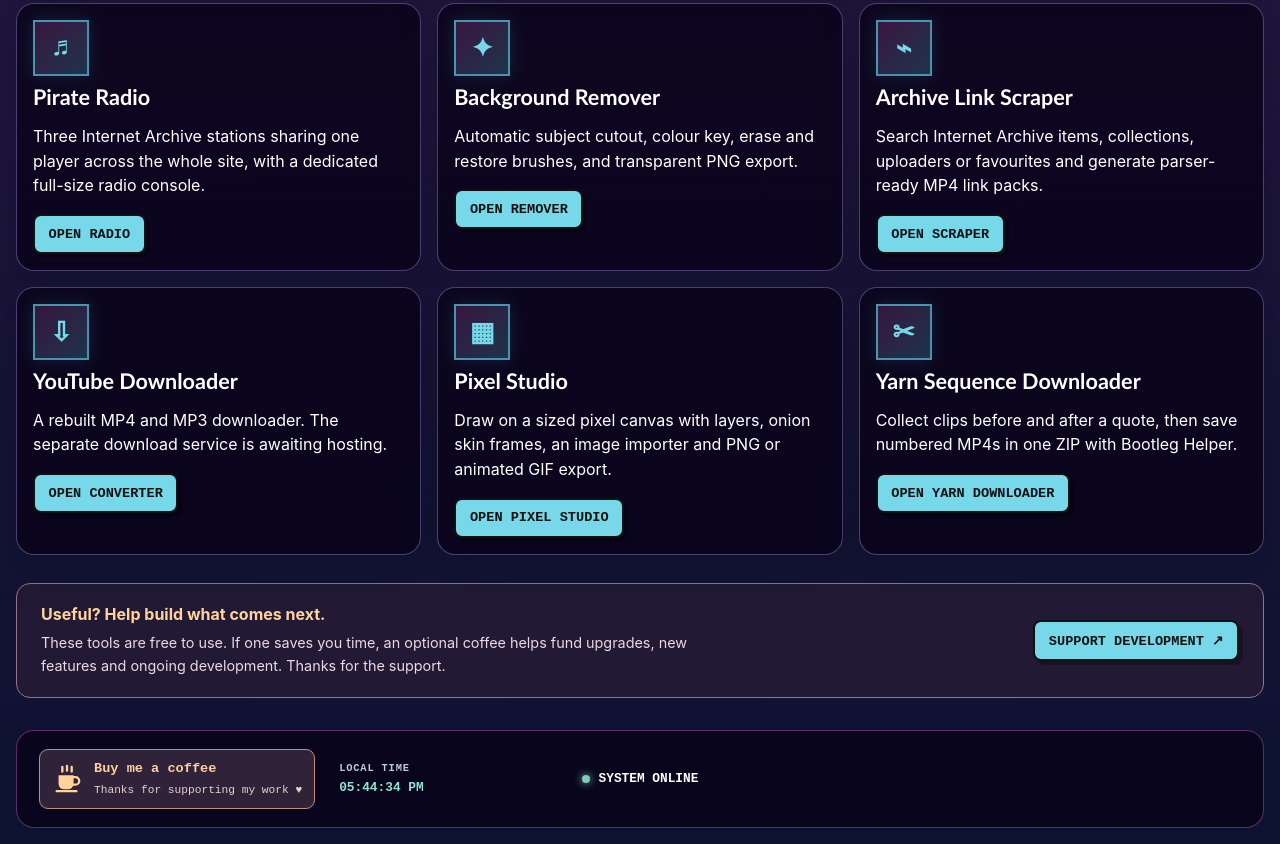
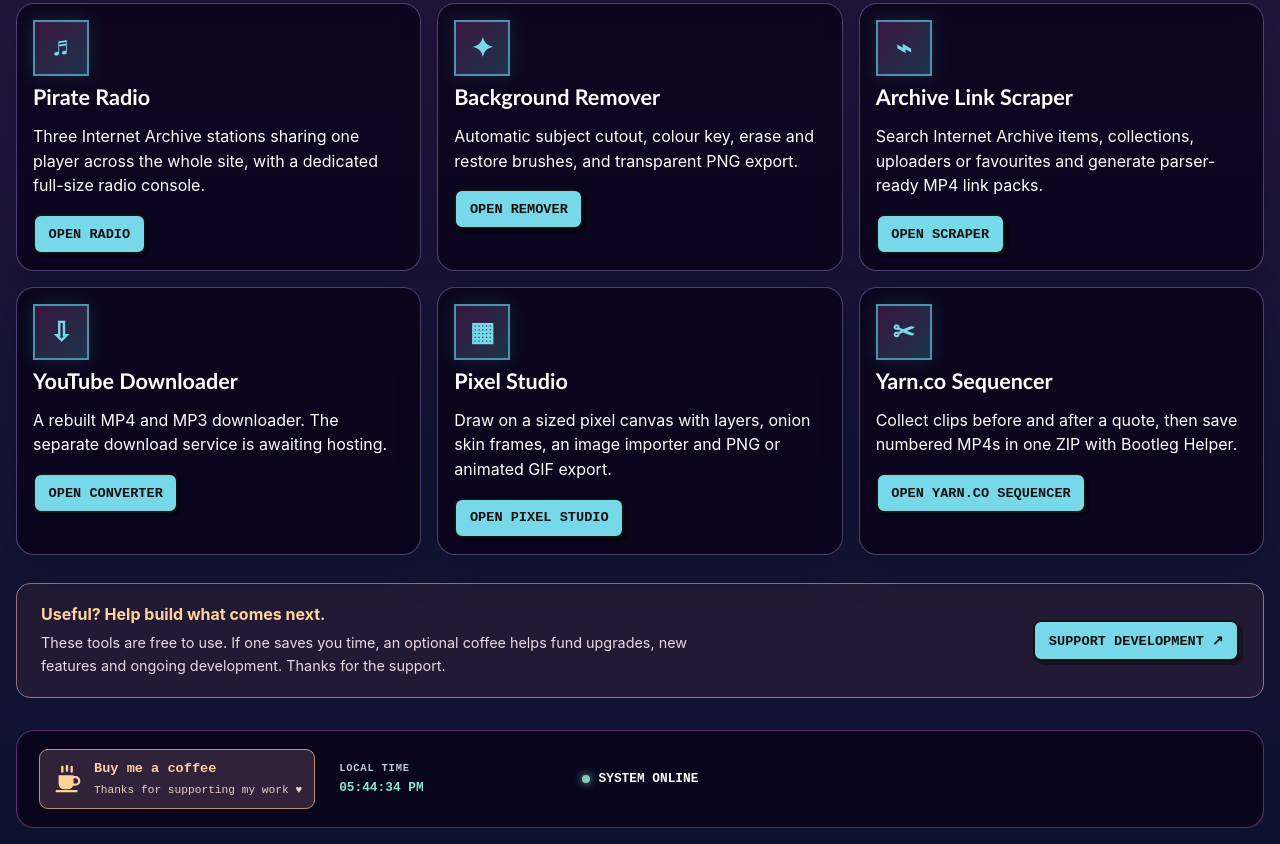
Before and after one commit to BootlegProductions/Bootleg-OS, a plain HTML site: page applications.html in a window 1280 px wide. Shown: the part 1028-1872 px from the top of the page. Drawn offline with Linux system fonts and the light colour scheme.

Commit message:
Apply consistent Bootleg OS app headings and spacing

```diff
--- a/applications.html
+++ b/applications.html
@@ -146,7 +146,7 @@
             <a class="btn" href="pixel-studio.html">Open Pixel Studio</a>
           </div>
         </article>
-        <article class="card app-card"><div class="card-content"><span class="app-icon">✂</span><h3>Yarn Sequence Downloader</h3><p>Collect clips before and after a quote, then save numbered MP4s in one ZIP with Bootleg Helper.</p><a class="btn" href="yarn-downloader.html">Open Yarn Downloader</a></div></article>
+        <article class="card app-card"><div class="card-content"><span class="app-icon">✂</span><h3>Yarn.co Sequencer</h3><p>Collect clips before and after a quote, then save numbered MP4s in one ZIP with Bootleg Helper.</p><a class="btn" href="yarn-downloader.html">Open Yarn.co Sequencer</a></div></article>
       </section>
     <aside class="tool-support-notice" aria-label="Support development"><div><strong>Useful? Help build what comes next.</strong><p>These tools are free to use. If one saves you time, an optional coffee helps fund upgrades, new features and ongoing development. Thanks for the support.</p></div><a class="btn" href="https://buymeacoffee.com/supportweb" target="_blank" rel="noopener noreferrer">Support development ↗</a></aside>
     </main>
```
